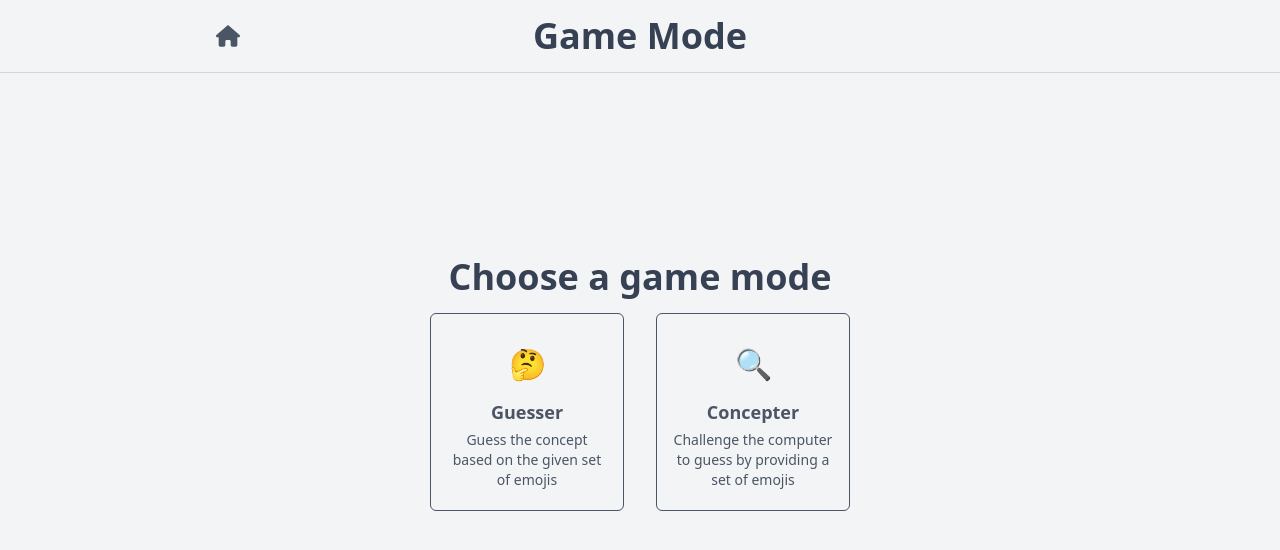
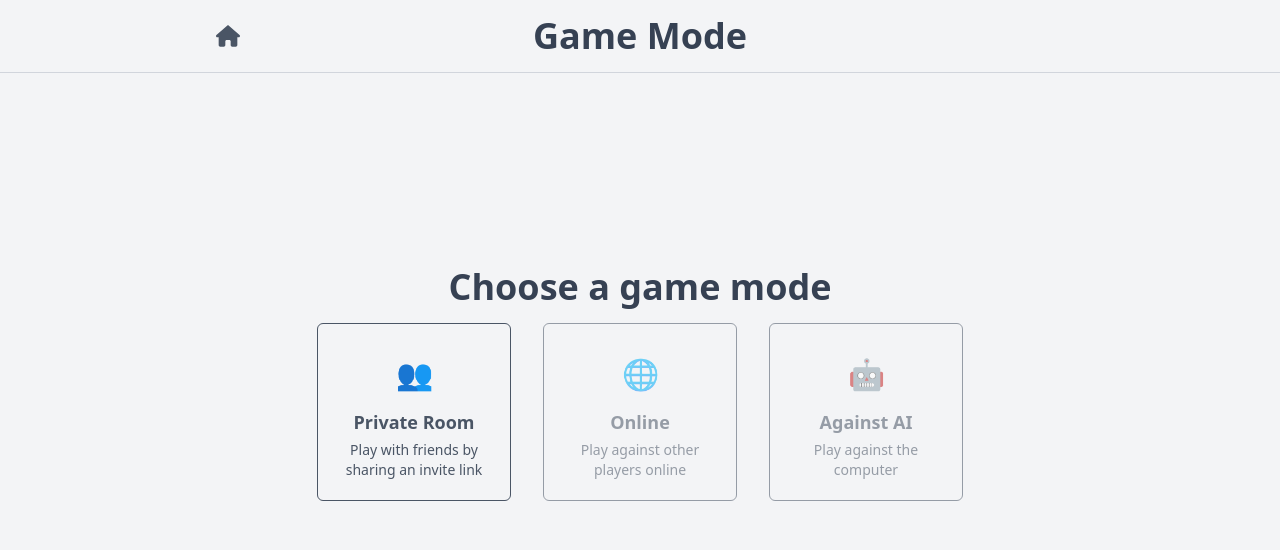
Before and after one commit to mateotiedra/llmojis, a React (Vite) app: page / in a window 1280 px wide. Both pictures are taken after a click on the button "Get Started". Shown: the top 550 px of the page. Built offline with nearby package versions, Linux system fonts and the light colour scheme.

Commit message:
add detailed button

```diff
--- a/src/pages/Home.jsx
+++ b/src/pages/Home.jsx
@@ -14,7 +14,7 @@ const Home = () => {
     return (
       <div className='h-screen section-container flex-centered'>
         <h1 className='pb'>Welcome to LLMojis</h1>
-        <p className='body1'>Play around the meaning of emojis comnbinations</p>
+        <p className='body1'>Play around the meaning of emojis combinations</p>
         <button className='text-button fly-hover' onClick={chooseGameMode}>
           Get Started
         </button>
@@ -25,18 +25,26 @@ const Home = () => {
       <div className='h-screen section-container flex-centered'>
         <Navbar pageName='Game Mode' />
         <h1 className='pb'>Choose a game mode</h1>
-        <div className='flex flex-row gap-8'>
+        <div className='flex flex-row flex-wrap justify-center gap-x-8 gap-y-6'>
           <DetailedButton
-            emoji='🤔'
-            title='Guesser'
-            description='Guess the concept based on the given set of emojis'
-            to='guesser'
+            emoji='👥'
+            title='Private Room'
+            description='Play with friends by sharing an invite link'
+            to='room'
           />
           <DetailedButton
-            emoji='🔍'
-            title='Concepter'
-            description='Challenge the computer to guess by providing a set of emojis'
-            to='concepter'
+            emoji='🌐'
+            title='Online'
+            description='Play against other players online'
+            to='ai'
+            disabled
+          />
+          <DetailedButton
+            emoji='🤖'
+            title='Against AI'
+            description='Play against the computer'
+            to='ai'
+            disabled
           />
         </div>
       </div>
```
